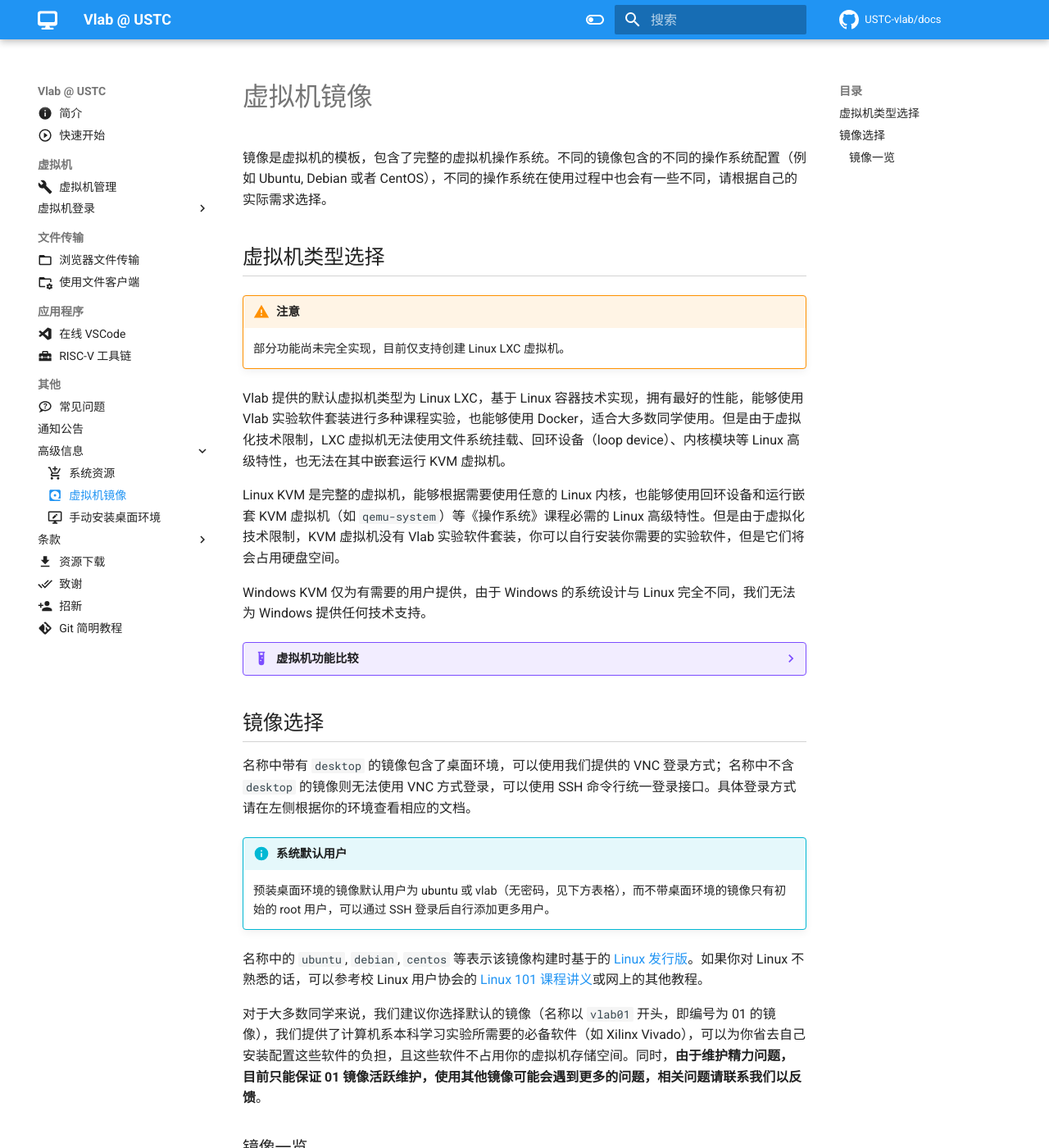
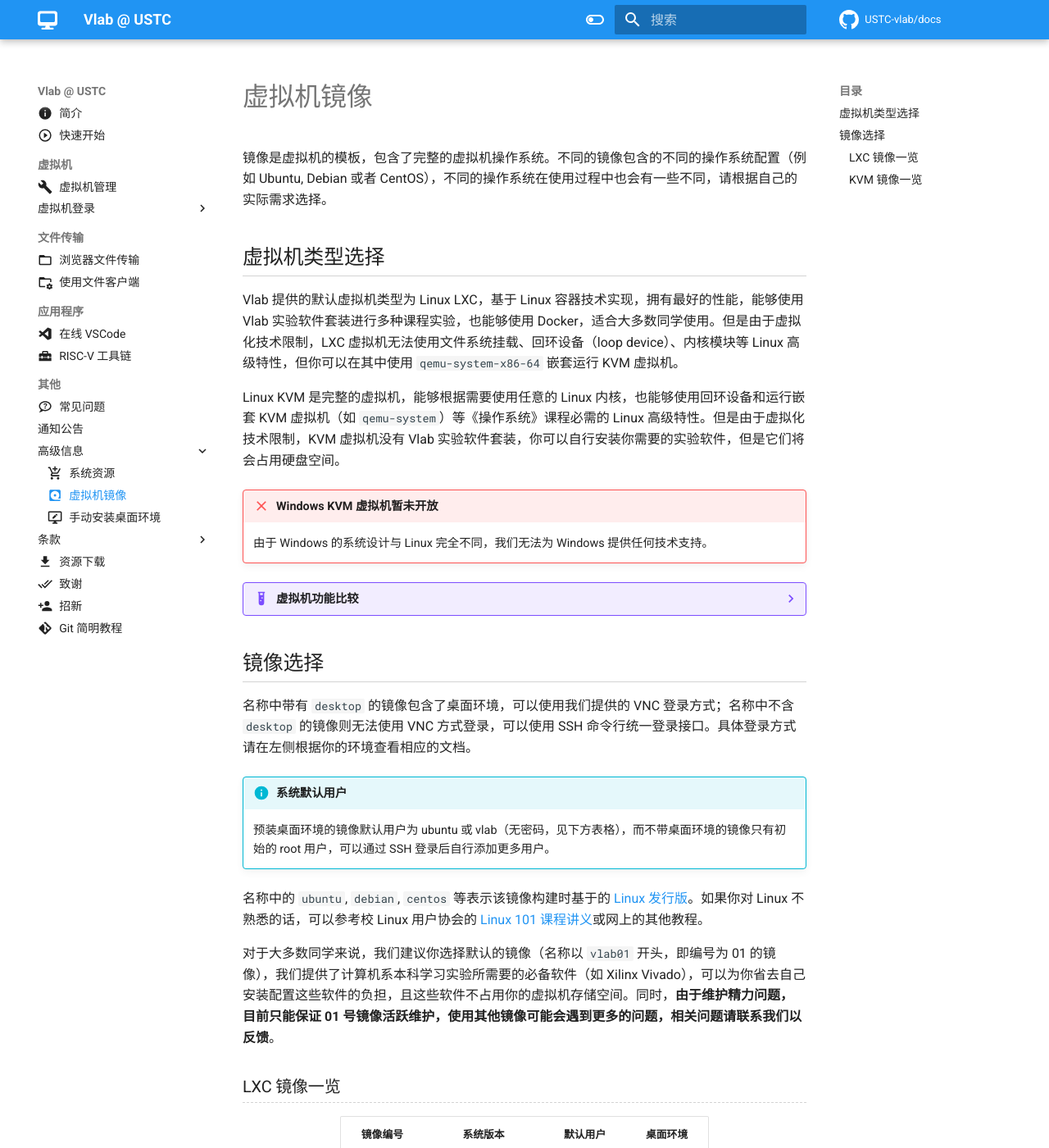
Before and after one commit to USTC-vlab/docs, an MkDocs documentation site: the page built from docs/advanced/images.md, in a window 1280 px wide and 1400 px high. Shown: the whole window at 82% size. Built offline with MkDocs 1.6.1 and Material for MkDocs 9.7.7, drawn with Linux system fonts in a browser that asks for light colours; comment, search, counter and statistics services are not loaded; some of the changed text lies outside the part shown.

Commit message:
General updates for upcoming availability of KVM

```diff
--- a/docs/advanced/images.md
+++ b/docs/advanced/images.md
@@ -8,19 +8,17 @@ icon: material/tape-drive
 
 ## 虚拟机类型选择 {#vm-selection}
 
-!!! warning "注意"
-
-    部分功能尚未完全实现，目前仅支持创建 Linux LXC 虚拟机。
-
-Vlab 提供的默认虚拟机类型为 Linux LXC，基于 Linux 容器技术实现，拥有最好的性能，能够使用 Vlab 实验软件套装进行多种课程实验，也能够使用 Docker，适合大多数同学使用。但是由于虚拟化技术限制，LXC 虚拟机无法使用文件系统挂载、回环设备（loop device）、内核模块等 Linux 高级特性，也无法在其中嵌套运行 KVM 虚拟机。
+Vlab 提供的默认虚拟机类型为 Linux LXC，基于 Linux 容器技术实现，拥有最好的性能，能够使用 Vlab 实验软件套装进行多种课程实验，也能够使用 Docker，适合大多数同学使用。但是由于虚拟化技术限制，LXC 虚拟机无法使用文件系统挂载、回环设备（loop device）、内核模块等 Linux 高级特性，但你可以在其中使用 `qemu-system-x86-64` 嵌套运行 KVM 虚拟机。
 
 Linux KVM 是完整的虚拟机，能够根据需要使用任意的 Linux 内核，也能够使用回环设备和运行嵌套 KVM 虚拟机（如 `qemu-system`）等《操作系统》课程必需的 Linux 高级特性。但是由于虚拟化技术限制，KVM 虚拟机没有 Vlab 实验软件套装，你可以自行安装你需要的实验软件，但是它们将会占用硬盘空间。
 
-Windows KVM 仅为有需要的用户提供，由于 Windows 的系统设计与 Linux 完全不同，我们无法为 Windows 提供任何技术支持。
+!!! failure "Windows KVM 虚拟机暂未开放"
+
+    由于 Windows 的系统设计与 Linux 完全不同，我们无法为 Windows 提供任何技术支持。
 
 ??? example "虚拟机功能比较"
 
-    | 功能特性 | Linux LXC | Linux KVM | Windows KVM<br>（暂未开通） |
+    | 功能特性 | Linux LXC | Linux KVM | <s>Windows KVM</s> |
     | :------: | :------: | :------: | :------: |
     | [使用 VNC 登录](../login/vnc.md) | :fontawesome-solid-check:{: .limegreen } | :fontawesome-solid-xmark:{: .orangered } | :fontawesome-solid-xmark:{: .orangered } |
     | [使用 SSH 登录](../login/ssh.md) | :fontawesome-solid-check:{: .limegreen } | :fontawesome-solid-check:{: .limegreen } | :fontawesome-solid-xmark:{: .orangered } |
@@ -39,9 +37,9 @@ Windows KVM 仅为有需要的用户提供，由于 Windows 的系统设计与 L
 
 名称中的 `ubuntu`, `debian`, `centos` 等表示该镜像构建时基于的 [Linux 发行版](https://zh.wikipedia.org/zh-hans/Linux%E5%8F%91%E8%A1%8C%E7%89%88)。如果你对 Linux 不熟悉的话，可以参考校 Linux 用户协会的 [Linux 101 课程讲义](https://101.lug.ustc.edu.cn/)或网上的其他教程。
 
-对于大多数同学来说，我们建议你选择默认的镜像（名称以 `vlab01` 开头，即编号为 01 的镜像），我们提供了计算机系本科学习实验所需要的必备软件（如 Xilinx Vivado），可以为你省去自己安装配置这些软件的负担，且这些软件不占用你的虚拟机存储空间。同时，**由于维护精力问题，目前只能保证 01 镜像活跃维护，使用其他镜像可能会遇到更多的问题，相关问题请联系我们以反馈**。
+对于大多数同学来说，我们建议你选择默认的镜像（名称以 `vlab01` 开头，即编号为 01 的镜像），我们提供了计算机系本科学习实验所需要的必备软件（如 Xilinx Vivado），可以为你省去自己安装配置这些软件的负担，且这些软件不占用你的虚拟机存储空间。同时，**由于维护精力问题，目前只能保证 01 号镜像活跃维护，使用其他镜像可能会遇到更多的问题，相关问题请联系我们以反馈**。
 
-### 镜像一览 {#image-content}
+### LXC 镜像一览 {#image-content}
 
 | 镜像编号 | 系统版本 | 默认用户 | 桌面环境 |
 | :------: | :------: | :------: | :------: |
@@ -71,3 +69,9 @@ Windows KVM 仅为有需要的用户提供，由于 Windows 的系统设计与 L
 - RISC-V 64 GCC 工具链
 
 如果需要使用其他发行版（诸如 Fedora, CentOS）执行软件，建议使用 `docker`（`sudo apt install docker.io`）。
+
+### KVM 镜像一览 {#vm-content}
+
+| 镜像编号 | 系统版本 | 默认用户 |
+| :------: | :------: | :------: |
+| 01 | Ubuntu 22.04 | root/vlab |
```
Also changed, not shown: other parts of docs/advanced/images.md (+1 -1 lines), docs/advanced/resources.md (+2 -2 lines), docs/apps/riscv.md (+1 -1 lines), docs/faq.md (+7 -5 lines), docs/file/filestash.md (+3 -3 lines).
